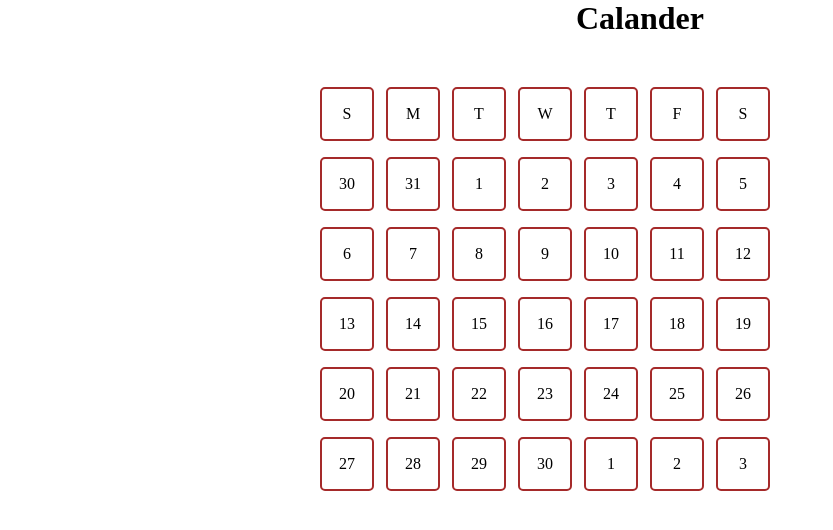
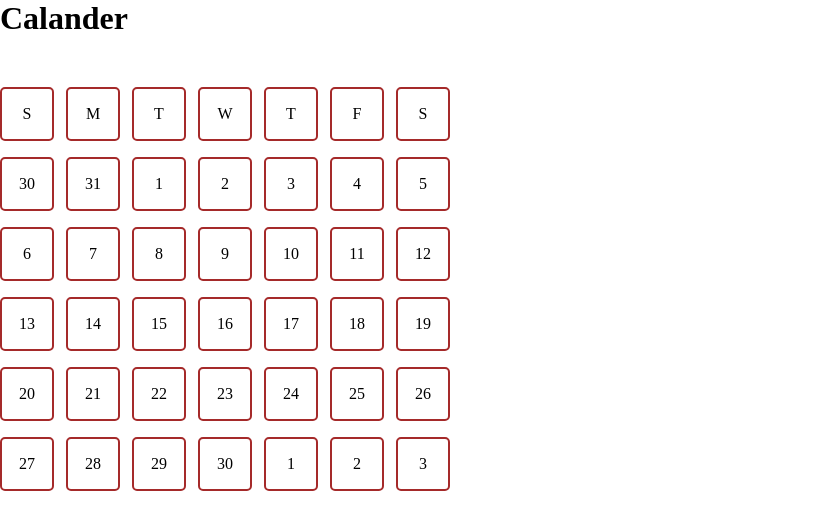
Before and after one commit to ShahariarSohan/module-6.5, a plain HTML site: page index.html in a window 1280 px wide. Shown: the whole page, without its empty margins (0-833 px from the left). Drawn offline with Linux system fonts and the light colour scheme.

Commit message:
I have modified my calander

```diff
--- a/calander.css
+++ b/calander.css
@@ -13,13 +13,9 @@
 
 }
 .calander{
-   width:50%;
    display:grid;
    grid-template-columns: repeat(7,50px);
    gap:16px;
    padding-top:50px;
-   margin:auto;
+
 }
-h1{
-   text-align: center;
-}
```
Also changed, not shown: index.html (+3 -0 lines).
